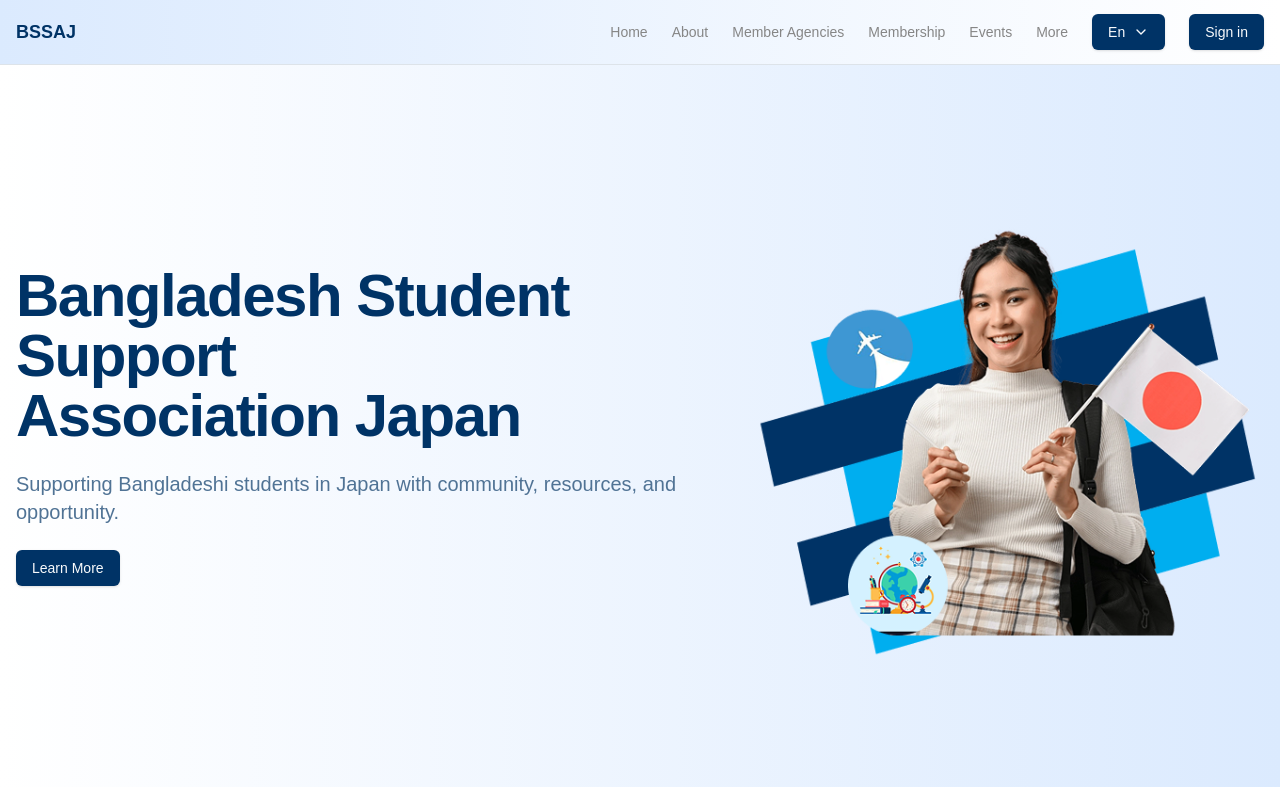
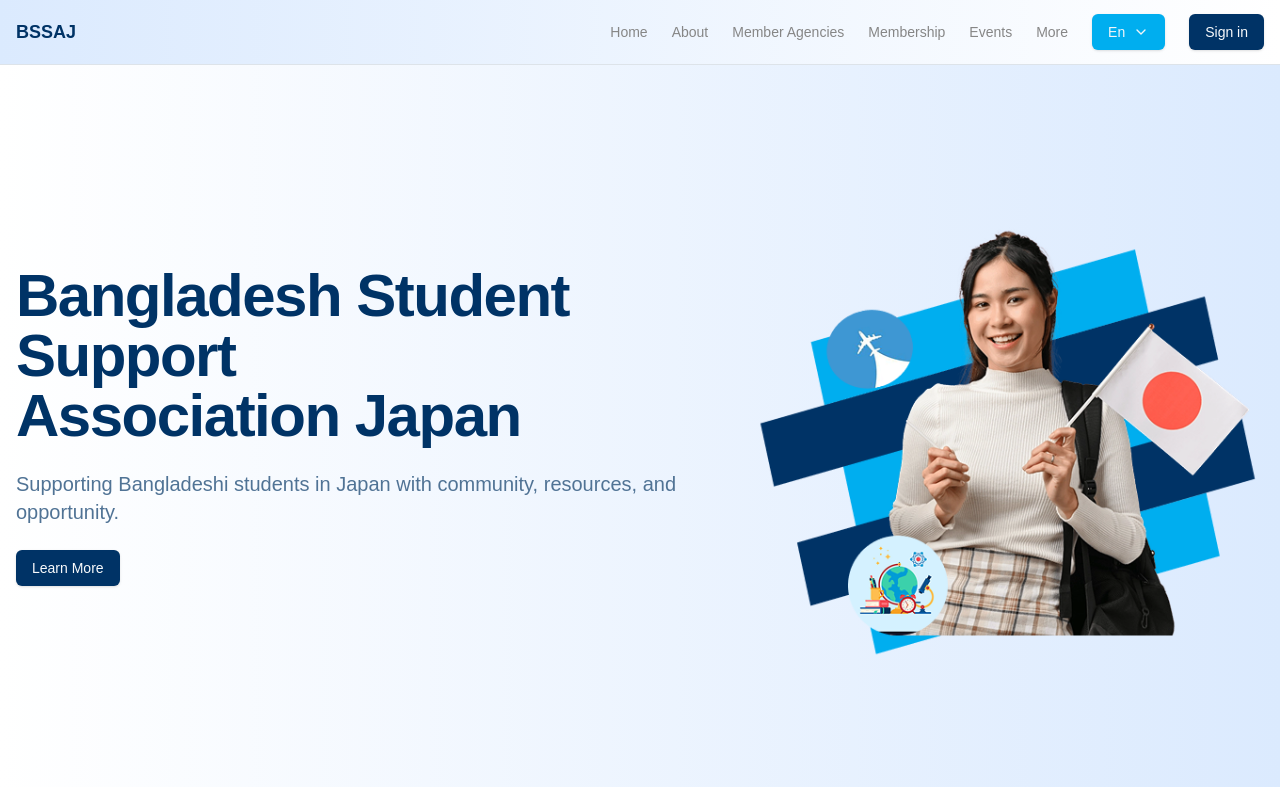
Before and after one commit to sakib-xrz/bssaj-frontend, a Next.js app: page / in a window 1280 px wide. Shown: the top 800 px of the page. Built offline with nearby package versions, Linux system fonts and the light colour scheme.

Commit message:
en and icon placed

```diff
--- a/components/shared/navbar.tsx
+++ b/components/shared/navbar.tsx
@@ -26,7 +26,7 @@ export default function Navbar() {
               {link.name}
             </Link>
           ))}
-          <Button className="">
+          <Button className="text-muted bg-[#00AEEF]">
             En <ChevronDown />
           </Button>
           <Button>Sign in</Button>
```
